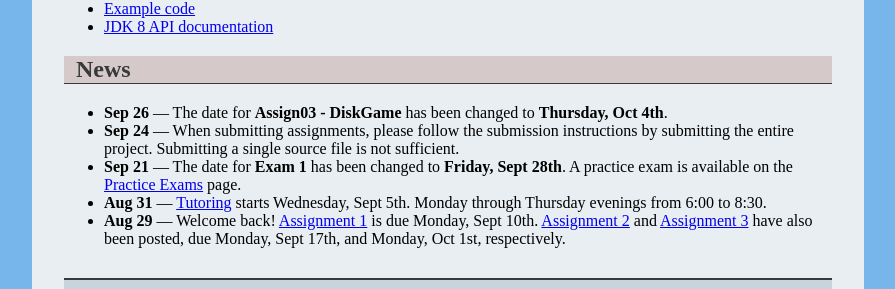
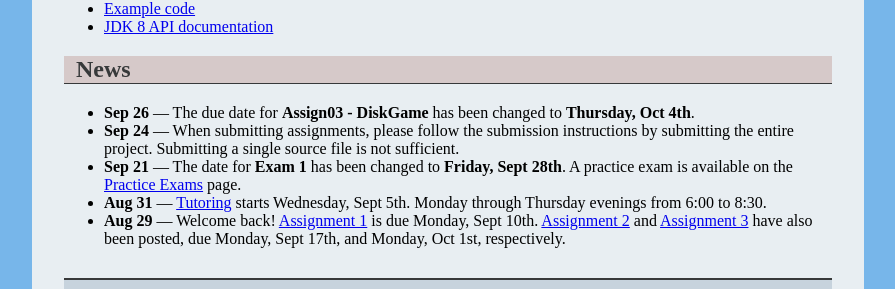
Before and after one commit to ycpcs/cs201-fall2018, a Jekyll site: the page built from index.md, in a window 1280 px wide. Shown: the part 474-763 px from the top of the page, without its empty margins (192-1087 px from the left). Built offline with Jekyll 4.4.1, drawn with Linux system fonts in a browser that asks for light colours.

Commit message:
updated due date for assign03

```diff
--- a/index.md
+++ b/index.md
@@ -26,7 +26,7 @@ Welcome to the website for CS 201, Fundamentals of Computer Science II, at York
 
 ## News
 
-* **Sep 26** &mdash; The date for **Assign03 - DiskGame** has been changed to **Thursday, Oct 4th**.
+* **Sep 26** &mdash; The due date for **Assign03 - DiskGame** has been changed to **Thursday, Oct 4th**.
 * **Sep 24** &mdash; When submitting assignments, please follow the submission instructions by submitting the entire project.  Submitting a single source file is not sufficient.
 * **Sep 21** &mdash; The date for **Exam 1** has been changed to **Friday, Sept 28th**.  A practice exam is available on the [Practice Exams](practice/index.html) page.
 * **Aug 31** &mdash; [Tutoring](tutoring.html) starts Wednesday, Sept 5th.  Monday through Thursday evenings from 6:00 to 8:30.
```
